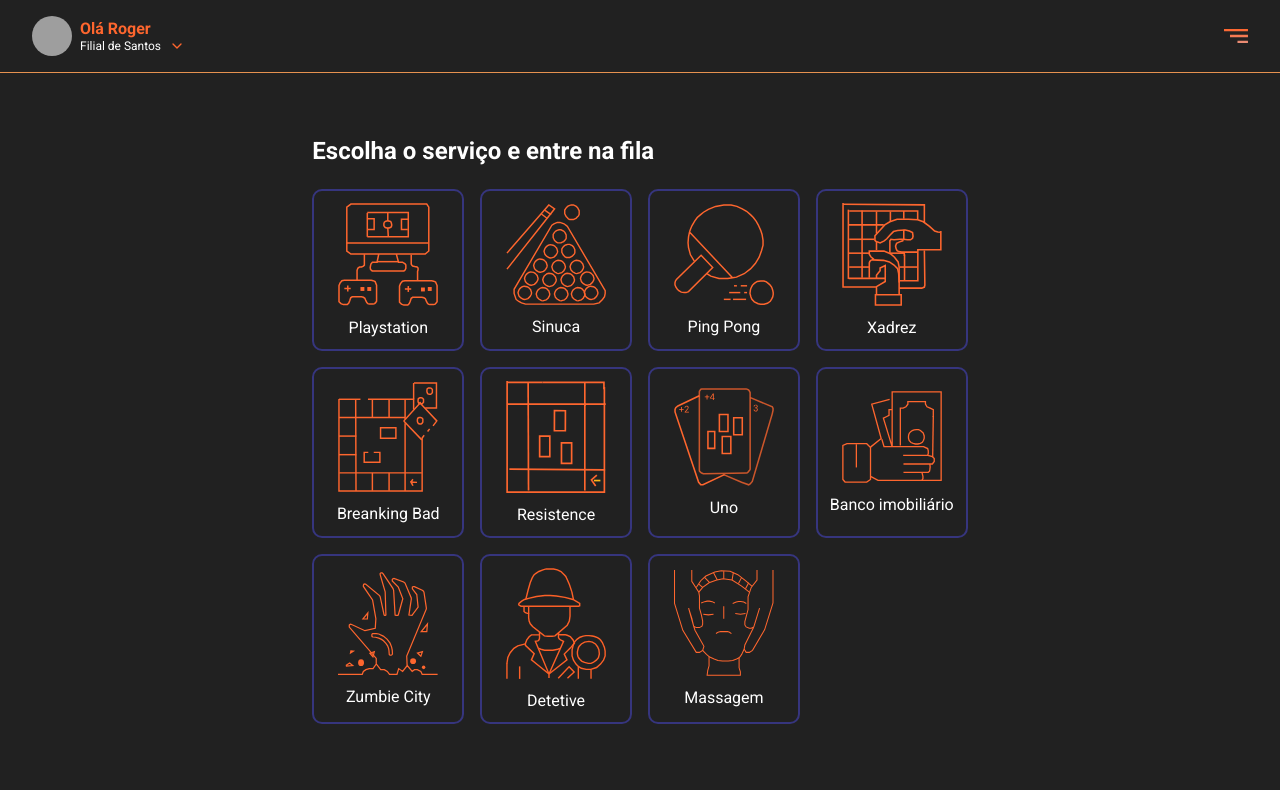
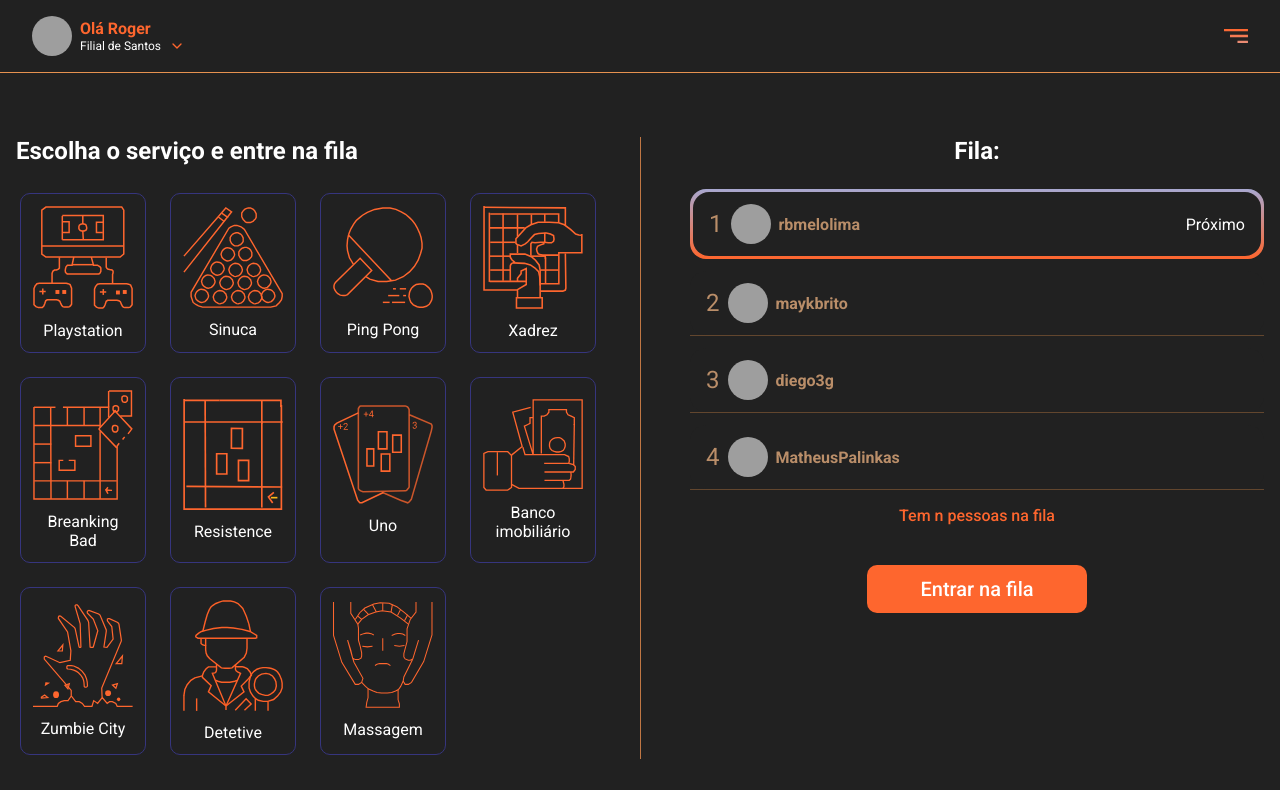
Before and after one commit to rbmelolima/FIFO-Web, a React (Create React App) app: page /filas in a window 1280 px wide. Shown: the top 790 px of the page. Built offline with nearby package versions, Linux system fonts and the light colour scheme; grey boxes are pictures that could not be loaded.

Commit message:
temp: tentativa1 / Tela de escolha

```diff
--- a/src/components/cardQueue/index.tsx
+++ b/src/components/cardQueue/index.tsx
@@ -1,20 +1,22 @@
 import React from 'react';
-
-import { Container } from './styles';
+import { Container, Gradiente } from './styles';
 
 interface props {
   url: string,
   name: string,
+  active?: boolean,
   click: () => void
 }
 
-const CardQueue: React.FC<props> = ({ url, name, click }) => {
+const CardQueue: React.FC<props> = ({ url, name, click, active = false }) => {
   return (
-    <Container onClick={ () => click() } >
-      <img src={ url } alt={ `fila-${name}` } />
-      <span>{ name }</span>
-    </Container>
-  )
+    <Gradiente className={ active ? 'active' : '' }>
+      <Container className={ active ? 'active' : 'default' } onClick={ () => click() } >
+        <img src={ url } alt={ `fila-${name}` } />
+        <span>{ name }</span>
+      </Container>
+    </Gradiente>
+  );
 }
 
 export default CardQueue;
--- a/src/components/cardQueue/styles.ts
+++ b/src/components/cardQueue/styles.ts
@@ -5,17 +5,18 @@ export const Container = styled.button`
   flex-direction: column;
   align-items: center;
   justify-content: center;
-
-  background-color: transparent;
-  cursor: pointer;
+  background-color: var(--color-background);
   outline: none;
   border-radius: 10px;
-  border: 2px solid var(--color-secundary);
+  border: 1px solid transparent;
 
+  &.default {
+    border-color: var(--color-secundary);
+  }
 
   width: 100%;
+  height: 100%;
   padding: 12px;
-
 
   img {
     margin-bottom: 12px;
@@ -36,3 +37,14 @@ export const Container = styled.button`
     }
   }
 `;
+
+export const Gradiente = styled.div`
+  &.active {
+    background-image: linear-gradient(180deg, #A8A8D0 0%, #FE662E 100%);
+
+  }
+
+  border-radius: 10px;
+  width: 100%;
+  padding: 4px;
+`;
--- a/src/components/listtileQueue/styles.ts
+++ b/src/components/listtileQueue/styles.ts
@@ -59,7 +59,6 @@ export const Gradiente = styled.div`
     border-radius: 16px;
     padding: 3px;
     width: 100%;
-    height: 100%;
     margin-bottom: 12px;
   }
 `;
--- a/src/pages/queues/index.tsx
+++ b/src/pages/queues/index.tsx
@@ -1,4 +1,4 @@
-import React from 'react';
+import React, { useState } from 'react';
 import CardQueue from '../../components/cardQueue';
 import * as Icons from './assets';
 import * as styles from './styles';
@@ -7,6 +7,8 @@ import ListtileQueue from '../../components/listtileQueue';
 import { ButtonPrimary } from '../../styles/buttons';
 
 function Queues () {
+  const [ selected, setSelected ] = useState<String>('');
+
   return (
     <>
       <styles.Navbar>
@@ -21,68 +23,103 @@ function Queues () {
 
       <styles.Page>
         <styles.Main>
+
           <styles.ChooseQueue>
             <h5> Escolha o serviço e entre na fila</h5>
             <styles.Grid>
               <CardQueue
                 name="Playstation"
+                active={ selected === 'Playstation' && true }
                 url={ Icons.Videogame }
-                click={ () => { } } />
-
+                click={ () => {
+                  setSelected('Playstation');
+                } }
+              />
               <CardQueue
                 name="Sinuca"
+                active={ selected === 'Sinuca' && true }
                 url={ Icons.Sinuca }
-                click={ () => { } } />
-
+                click={ () => {
+                  setSelected('Sinuca');
+                } }
+              />
               <CardQueue
                 name="Ping Pong"
+                active={ selected === 'Ping Pong' && true }
                 url={ Icons.Pingpong }
-                click={ () => { } } />
-
+                click={ () => {
+                  setSelected('Ping Pong');
+                } }
+              />
               <CardQueue
                 name="Xadrez"
+                active={ selected === 'Xadrez' && true }
                 url={ Icons.Xadrez }
-                click={ () => { } } />
-
+                click={ () => {
+                  setSelected('Xadrez');
+                } }
+              />
               <CardQueue
                 name="Breanking Bad"
+                active={ selected === 'Breanking Bad' && true }
                 url={ Icons.Breankingbad }
-                click={ () => { } } />
-
+                click={ () => {
+                  setSelected('Breanking Bad');
+                } }
+              />
               <CardQueue
                 name="Resistence"
+                active={ selected === 'Resistence' && true }
                 url={ Icons.Resistance }
-                click={ () => { } } />
-
+                click={ () => {
+                  setSelected('Resistence');
+                } }
+              />
               <CardQueue
                 name="Uno"
+                active={ selected === 'Uno' && true }
                 url={ Icons.Uno }
-                click={ () => { } } />
-
+                click={ () => {
+                  setSelected('Uno');
+                } }
+              />
               <CardQueue
                 name="Banco imobiliário"
+                active={ selected === 'Banco imobiliário' && true }
                 url={ Icons.BancoImobiliario }
-                click={ () => { } } />
-
+                click={ () => {
+                  setSelected('Banco imobiliário');
+                } }
+              />
               <CardQueue
                 name="Zumbie City"
+                active={ selected === 'Zumbie City' && true }
                 url={ Icons.Zumbie }
-                click={ () => { } } />
-
+                click={ () => {
+                  setSelected('Zumbie City');
+                } }
+              />
               <CardQueue
                 name="Detetive"
+                active={ selected === 'Detetive' && true }
                 url={ Icons.Detetive }
-                click={ () => { } } />
-
+                click={ () => {
+                  setSelected('Detetive');
+                } }
+              />
               <CardQueue
                 name="Massagem"
+                active={ selected === 'Massagem' && true }
                 url={ Icons.Massagem }
-                click={ () => { } } />
+                click={ () => {
+                  setSelected('Massagem');
+                } }
+              />
             </styles.Grid>
           </styles.ChooseQueue>
 
           <styles.QueueStatus>
-            <h2>Fila: Nome do jogo</h2>
+            <h2>Fila: { selected }</h2>
 
             <ListtileQueue
               avatar="https://avatars3.githubusercontent.com/u/48859060?s=460&u=5ce755298e920f74f1f4ffc4ef5809ff1c56890d&v=4"
--- a/src/pages/queues/styles.ts
+++ b/src/pages/queues/styles.ts
@@ -54,6 +54,10 @@ export const Main = styled.main`
   max-width: fit-content;
   width: 100%;
   margin: 0 auto;
+
+  column-count: 2;
+  column-gap: 100px;
+  column-rule: 1px solid #C07744;
 `;
 
 export const ChooseQueue = styled.section`
```
